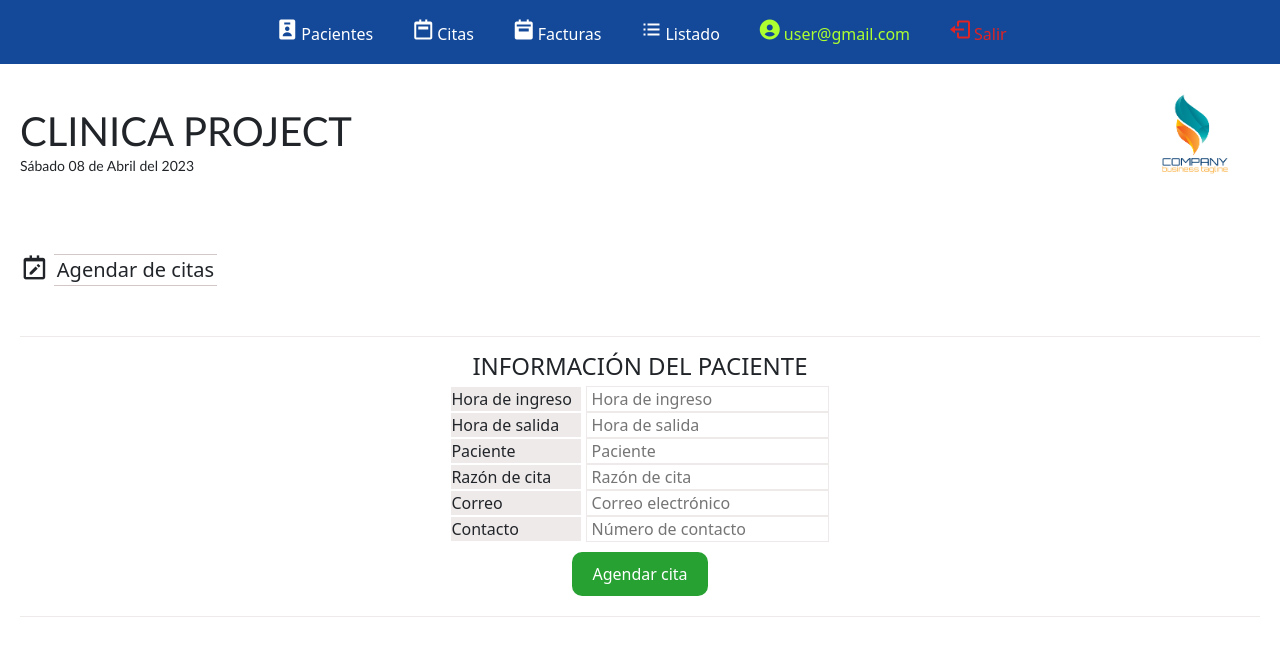
After one commit to alejandropmz/flask-clinic-calendar, a Flask app: page /agendar_cita in a window 1280 px wide. The commit adds this page. Shown: the top 656 px of the page. Run offline with Flask 3, Linux system fonts and the light colour scheme; some libraries are stand-ins or nearby versions.

Commit message:
agregar citas

```diff
--- a/app/app.py
+++ b/app/app.py
@@ -1,8 +1,9 @@
-from flask import Flask, render_template, redirect, request, url_for
+from flask import Flask, render_template, redirect, request, url_for, flash
 from flask_mysqldb import MySQL
 import datetime, time
 
 app = Flask(__name__)
+
 
 app.config["MYSQL_HOST"] = "localhost"
 app.config["MYSQL_USER"] = "root"
@@ -10,8 +11,9 @@ app.config["MYSQL_PASSWORD"] = "123456"
 app.config["MYSQL_DB"] = "clinic"
 
 mysql = MySQL(app)
+app.secret_key = "mysecretkey"
 
-## VISTA DE PACIENTES
+""" VISTA DE PACIENTES """
 
 
 @app.route("/")
@@ -25,8 +27,10 @@ def pacientes():
     cur.execute("SELECT * FROM pacientes")
     data = cur.fetchall()
     cur.close()
-    print(data)
     return render_template("pacientes.html", patients=data)
+
+
+## AGREGAR PACIENTES
 
 
 @app.route("/agregar_paciente")
@@ -50,8 +54,10 @@ def cargar_paciente():
         )
         mysql.connection.commit()
         cur.close()
-        print(nacimiento)
         return redirect(url_for("pacientes"))
+
+
+## EDITAR PACIENTES
 
 
 @app.route("/editar_paciente/<string:id>")
@@ -91,18 +97,59 @@ def guardar_edicion_paciente(id):
         return redirect(url_for("pacientes"))
 
 
-## VISTA DE CITAS
+## ELIMINAR PACIENTES
+
+
+@app.route("/eliminar_paciente/<string:id>")
+def eliminar_pacientes(id):
+    cur = mysql.connection.cursor()
+    cur.execute("DELETE FROM pacientes WHERE id = %s", id)
+    mysql.connection.commit()
+    cur.close()
+    return redirect(url_for("pacientes"))
+
+
+""" VISTA DE CITAS """
 
 
 @app.route("/citas")
 def citas():
-    citas = [
-        (1, "alejandro pacheco", (9, 00), (9, 45), "control", True),
-        (2, "alex pacheco", (10, 15), (11, 00), "vacuna", False),
-    ]
-    print(citas)
-    hours = citas[0][2]
-    return render_template("citas.html", appointments=citas)
+    cur = mysql.connection.cursor()
+    cur.execute("SELECT * FROM citas")
+    data = cur.fetchall()
+    cur.close()
+    print(data)
+    return render_template("citas.html", appointments=data)
+
+
+@app.route("/agendar_cita")
+def agregar_cita():
+    return render_template("agendar_cita.html")
+
+
+@app.route("/guardar_cita", methods=["POST"])
+def guardar_cita():
+    if request.method == "POST":
+        ingreso = request.form["ingreso"]
+        salida = request.form["salida"]
+        paciente = request.form["paciente"]
+        razon = request.form["razon"]
+        email = request.form["email"]
+        contacto = request.form["contacto"]
+        cur = mysql.connection.cursor()
+        cur.execute(
+            """
+            INSERT INTO citas (ingreso, salida, paciente, razon, correo, contacto) VALUES (%s, %s, %s, %s, %s, %s)
+        """,
+            (ingreso, salida, paciente, razon, email, contacto),
+        )
+        mysql.connection.commit()
+        cur.close()
+        flash("Cita guardada")
+        return "Cita guardada"
+
+
+""" VISTA FACTURAS """
 
 
 @app.route("/facturas")
@@ -112,7 +159,6 @@ def facturas():
         ("Alejandro Pacheco", 126, (2023, 6, 4), 92000, 12, (2023, 7, 5), False),
         ("Maria Hernandez", 128, (2023, 8, 4), 526500, 12, (2023, 8, 5), True),
     ]
-    print(facturas)
     return render_template("facturas.html", checks=facturas)
 
 
--- a/app/static/css/layout.css
+++ b/app/static/css/layout.css
@@ -87,3 +87,10 @@
 .clinic-info-top .text h1 {
   margin-top: 15px;
 }
+
+
+/* Notificación */
+
+#notificacion {
+  border: solid red 2px;
+}
--- /dev/null
+++ b/app/templates/agendar_cita.html
@@ -0,0 +1,44 @@
+{% extends 'layout.html' %} {% include 'navbar.html' %} {% block body %}
+
+<div class="pacientes">
+  <div class="top-bar d-flex row">
+    <div class="col-sm-12 col-md-6 title">
+      <i class="bx bx-calendar-edit"></i>
+      <h5>Agendar de citas</h5>
+    </div>
+  </div>
+
+  {% with messages = get_flashed_messages() %} {% if messages %} {% for message
+  in messages %}
+  <h1>{{ message }}</h1>
+  {% endfor %} {% endif %} {% endwith %}
+
+  <!-- formulario -->
+
+  <form id="agregar-paciente-form" action="/guardar_cita" method="POST">
+    <h4 id="agregar-paciente-titulo">INFORMACIÓN DEL PACIENTE</h4>
+    <div>
+      <label for="ingreso">Hora de ingreso</label>
+      <input type="text" name="ingreso" placeholder="Hora de ingreso" /><br />
+      <label for="salida">Hora de salida</label>
+      <input type="text" name="salida" placeholder="Hora de salida" /><br />
+      <label for="paciente">Paciente</label>
+      <input type="text" name="paciente" placeholder="Paciente" /><br />
+      <label for="razon">Razón de cita</label>
+      <input type="text" name="razon" placeholder="Razón de cita" /><br />
+      <label for="email">Correo</label>
+      <input type="email" name="email" placeholder="Correo electrónico" /><br />
+      <label for="contacto">Contacto</label>
+      <input
+        type="text"
+        name="contacto"
+        placeholder="Número de contacto"
+      /><br />
+    </div>
+    <div>
+      <button type="submit">Agendar cita</button>
+    </div>
+  </form>
+
+  {% endblock %}
+</div>
```
Also changed, not shown: app/templates/citas.html (+7 -7 lines), app/templates/pacientes.html (+8 -3 lines).
